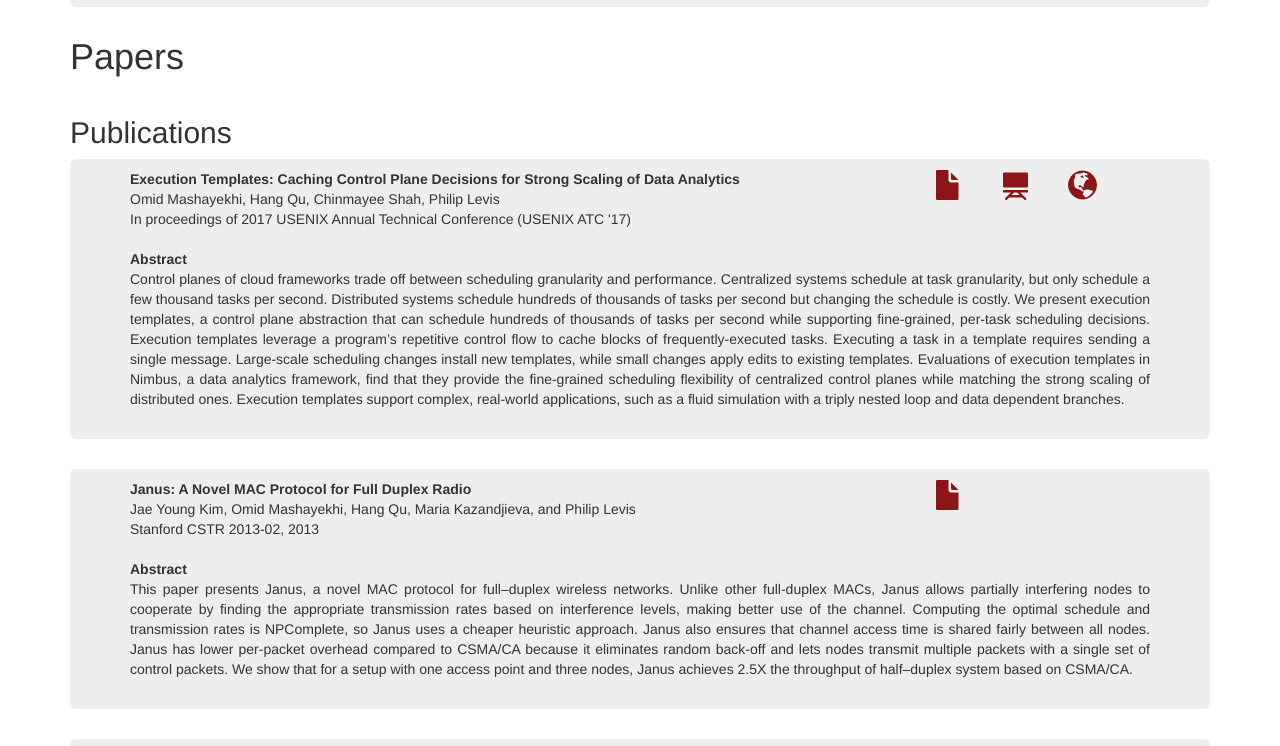
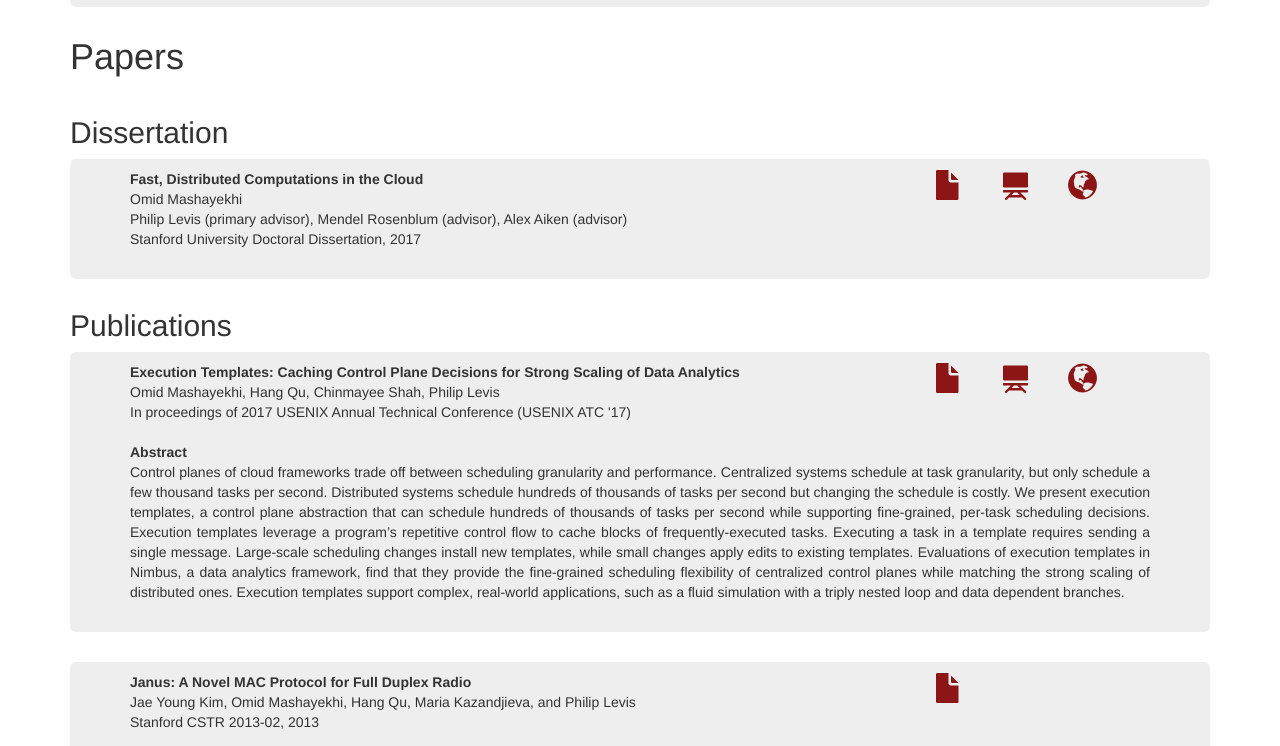
Before and after one commit to omidm/omidm.github.io, a plain HTML site: page index.html in a window 1280 px wide. Shown: the part 2177-2923 px from the top of the page. Drawn offline with nearby package versions, Linux system fonts and the light colour scheme.

Commit message:
added dissertation, defense slides, and atc slides

```diff
--- a/index.html
+++ b/index.html
@@ -360,6 +360,40 @@
 
       <h1 name="papers" style="padding-bottom: 20px"> Papers </h1>
 
+      <h2>Dissertation</h2>
+
+      <div class="jumbotron">
+        <div class="row">
+          <div class="col-md-9 col-sm-9">
+            <dl>
+              <dt>
+                Fast, Distributed Computations in the Cloud
+              </dt>
+              <dd>
+                Omid Mashayekhi
+              </dd>
+              <dd>
+                Philip Levis (primary advisor), Mendel Rosenblum (advisor), Alex Aiken (advisor)
+              </dd>
+              <dd>
+                Stanford University Doctoral Dissertation, 2017
+              </dd>
+            </dl>
+          </div>
+          <div class="col-md-3 col-sm-3">
+                <a class="btn-lg" href="materials/thesis-omidm-augmented.pdf" target="_blank">
+                  <span class="glyphicon glyphicon-file" aria-hidden="true" style="font-size: 30px;"></span>
+                </a>
+                <a class="btn-lg" href="materials/defense-slides.pdf" target="_blank">
+                  <span class="glyphicon glyphicon-blackboard" aria-hidden="true" style="font-size: 30px;"></span>
+                </a>
+                <a class="btn-lg" href="http://purl.stanford.edu/nw054dq9276" target="_blank">
+                  <span class="glyphicon glyphicon-globe" aria-hidden="true" style="font-size: 30px;"></span>
+                </a>
+          </div>
+        </div>
+      </div>
+
       <h2>Publications</h2>
 
       <div class="jumbotron">
@@ -536,6 +570,9 @@
             </dl>
           </div>
           <div class="col-md-3 col-sm-3">
+                <a class="btn-lg" href="materials/nimbus-osdi-abstract.pdf" target="_blank">
+                  <span class="glyphicon glyphicon-file" aria-hidden="true" style="font-size: 30px;"></span>
+                </a>
                 <a class="btn-lg" href="materials/nimbus-osdi-poster.pdf" target="_blank">
                   <span class="glyphicon glyphicon-blackboard" aria-hidden="true" style="font-size: 30px;"></span>
                 </a>
```
Also changed, not shown: 4 other files.
